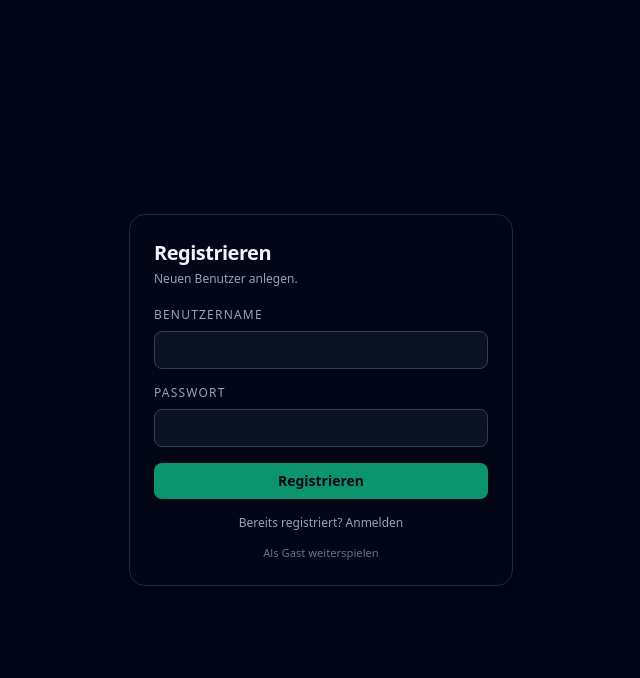
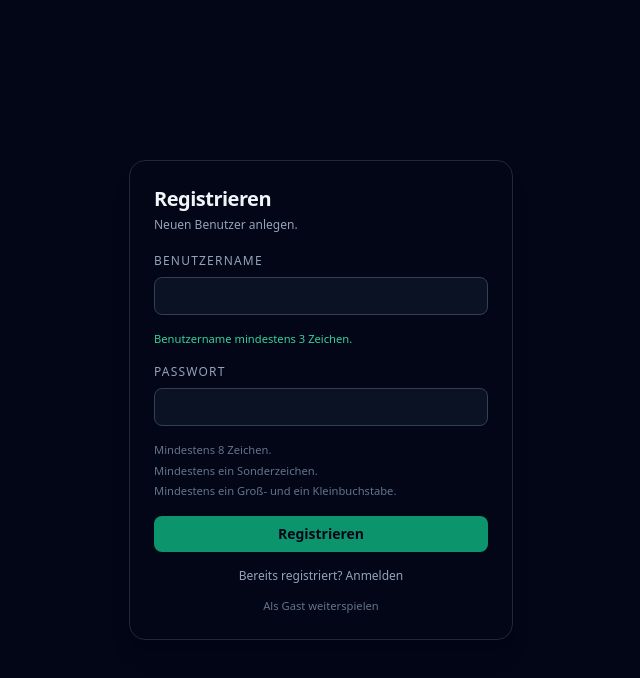
Before and after one commit to Docterpanzen/TicTacToe, an Angular app: page /login in a window 1280 px wide. Both pictures are taken after a click on the button "Noch kein Konto? Registrieren". Shown: the top 678 px of the page, without its empty margins (319-959 px from the left). Built offline with nearby package versions, Linux system fonts and the light colour scheme.

Commit message:
check PWD and USR for length and quality of pwd

```diff
--- a/src/app/auth/login.html
+++ b/src/app/auth/login.html
@@ -20,6 +20,14 @@
         />
       </label>
 
+      <p
+        *ngIf="isRegisterMode"
+        class="text-[0.7rem]"
+        [ngClass]="usernameTooShort ? 'text-rose-400' : 'text-emerald-400'"
+      >
+        Benutzername mindestens 3 Zeichen.
+      </p>
+
       <label class="block text-xs uppercase tracking-widest text-slate-400">
         Passwort
         <input
@@ -31,6 +39,18 @@
           required
         />
       </label>
+
+      <div *ngIf="isRegisterMode" class="text-[0.7rem] space-y-1">
+        <div [ngClass]="passwordTooShort ? 'text-rose-400' : (password.length ? 'text-emerald-400' : 'text-slate-500')">
+          Mindestens 8 Zeichen.
+        </div>
+        <div [ngClass]="passwordMissingSpecial ? 'text-rose-400' : (password.length ? 'text-emerald-400' : 'text-slate-500')">
+          Mindestens ein Sonderzeichen.
+        </div>
+        <div [ngClass]="passwordMissingUpperOrLower ? 'text-rose-400' : (password.length ? 'text-emerald-400' : 'text-slate-500')">
+          Mindestens ein Groß- und ein Kleinbuchstabe.
+        </div>
+      </div>
 
       <div *ngIf="error" class="text-xs text-rose-400">
         {{ error }}
--- a/src/app/auth/login.ts
+++ b/src/app/auth/login.ts
@@ -1,13 +1,14 @@
 import { Component } from '@angular/core';
 import { FormsModule } from '@angular/forms';
 import { Router, RouterLink } from '@angular/router';
-import { NgIf } from '@angular/common';
+import { NgClass, NgIf } from '@angular/common';
 import { AuthService } from '../services/auth.service';
+import { HttpErrorResponse } from '@angular/common/http';
 
 @Component({
   selector: 'app-login',
   standalone: true,
-  imports: [FormsModule, NgIf, RouterLink],
+  imports: [FormsModule, NgIf, NgClass, RouterLink],
   templateUrl: './login.html',
 })
 export class LoginComponent {
@@ -16,6 +17,42 @@ export class LoginComponent {
   password = '';
   error = '';
   busy = false;
+
+  private readonly passwordMinLength = 8;
+  private readonly passwordHasLower = /[a-z]/;
+  private readonly passwordHasUpper = /[A-Z]/;
+  private readonly passwordHasSpecial = /[^A-Za-z0-9]/;
+
+  get isRegisterMode(): boolean {
+    return this.mode === 'register';
+  }
+
+  get usernameTooShort(): boolean {
+    return this.username.trim().length > 0 && this.username.trim().length < 3;
+  }
+
+  get passwordTooShort(): boolean {
+    return this.password.length > 0 && this.password.length < this.passwordMinLength;
+  }
+
+  get passwordMissingSpecial(): boolean {
+    return this.password.length > 0 && !this.passwordHasSpecial.test(this.password);
+  }
+
+  get passwordMissingUpperOrLower(): boolean {
+    if (!this.password) return false;
+    return !this.passwordHasUpper.test(this.password) || !this.passwordHasLower.test(this.password);
+  }
+
+  get passwordValid(): boolean {
+    if (!this.password) return false;
+    return (
+      this.password.length >= this.passwordMinLength &&
+      this.passwordHasSpecial.test(this.password) &&
+      this.passwordHasUpper.test(this.password) &&
+      this.passwordHasLower.test(this.password)
+    );
+  }
 
   constructor(private auth: AuthService, private router: Router) {}
 
@@ -30,6 +67,14 @@ export class LoginComponent {
       return;
     }
 
+    if (this.mode === 'register') {
+      const validationError = this.validateRegistration();
+      if (validationError) {
+        this.error = validationError;
+        return;
+      }
+    }
+
     this.error = '';
     this.busy = true;
 
@@ -40,9 +85,62 @@ export class LoginComponent {
       await this.auth.login(this.username, this.password);
       await this.router.navigateByUrl('/local');
     } catch (err) {
-      this.error = 'Login fehlgeschlagen.';
+      this.error = this.mapError(err);
     } finally {
       this.busy = false;
     }
   }
+
+  private validateRegistration(): string {
+    if (this.username.trim().length < 3) {
+      return 'Benutzername muss mindestens 3 Zeichen lang sein.';
+    }
+
+    const password = this.password;
+    if (password.length < this.passwordMinLength) {
+      return `Passwort muss mindestens ${this.passwordMinLength} Zeichen lang sein.`;
+    }
+    if (!this.passwordHasSpecial.test(password)) {
+      return 'Passwort muss mindestens ein Sonderzeichen enthalten.';
+    }
+    if (!this.passwordHasUpper.test(password) || !this.passwordHasLower.test(password)) {
+      return 'Passwort muss mindestens einen Groß- und einen Kleinbuchstaben enthalten.';
+    }
+
+    return '';
+  }
+
+  private mapError(err: unknown): string {
+    if (err instanceof HttpErrorResponse) {
+      const apiError = err.error?.error as string | undefined;
+      const details = Array.isArray(err.error?.details) ? err.error.details : [];
+
+      if (apiError === 'username_taken') {
+        return 'Benutzername ist bereits vergeben.';
+      }
+      if (apiError === 'username_too_short') {
+        return 'Benutzername muss mindestens 3 Zeichen lang sein.';
+      }
+      if (apiError === 'password_invalid') {
+        if (details.includes('password_too_short')) {
+          return `Passwort muss mindestens ${this.passwordMinLength} Zeichen lang sein.`;
+        }
+        if (details.includes('password_missing_special')) {
+          return 'Passwort muss mindestens ein Sonderzeichen enthalten.';
+        }
+        if (details.includes('password_missing_upper') || details.includes('password_missing_lower')) {
+          return 'Passwort muss mindestens einen Groß- und einen Kleinbuchstaben enthalten.';
+        }
+        return 'Passwort erfüllt die Anforderungen nicht.';
+      }
+      if (apiError === 'missing_fields') {
+        return 'Bitte Benutzername und Passwort eingeben.';
+      }
+      if (apiError === 'invalid_credentials') {
+        return 'Benutzername oder Passwort ist falsch.';
+      }
+    }
+
+    return this.mode === 'register' ? 'Registrierung fehlgeschlagen.' : 'Login fehlgeschlagen.';
+  }
 }
```
Also changed, not shown: 2 other files (tests, documents, lock files or other folders).
